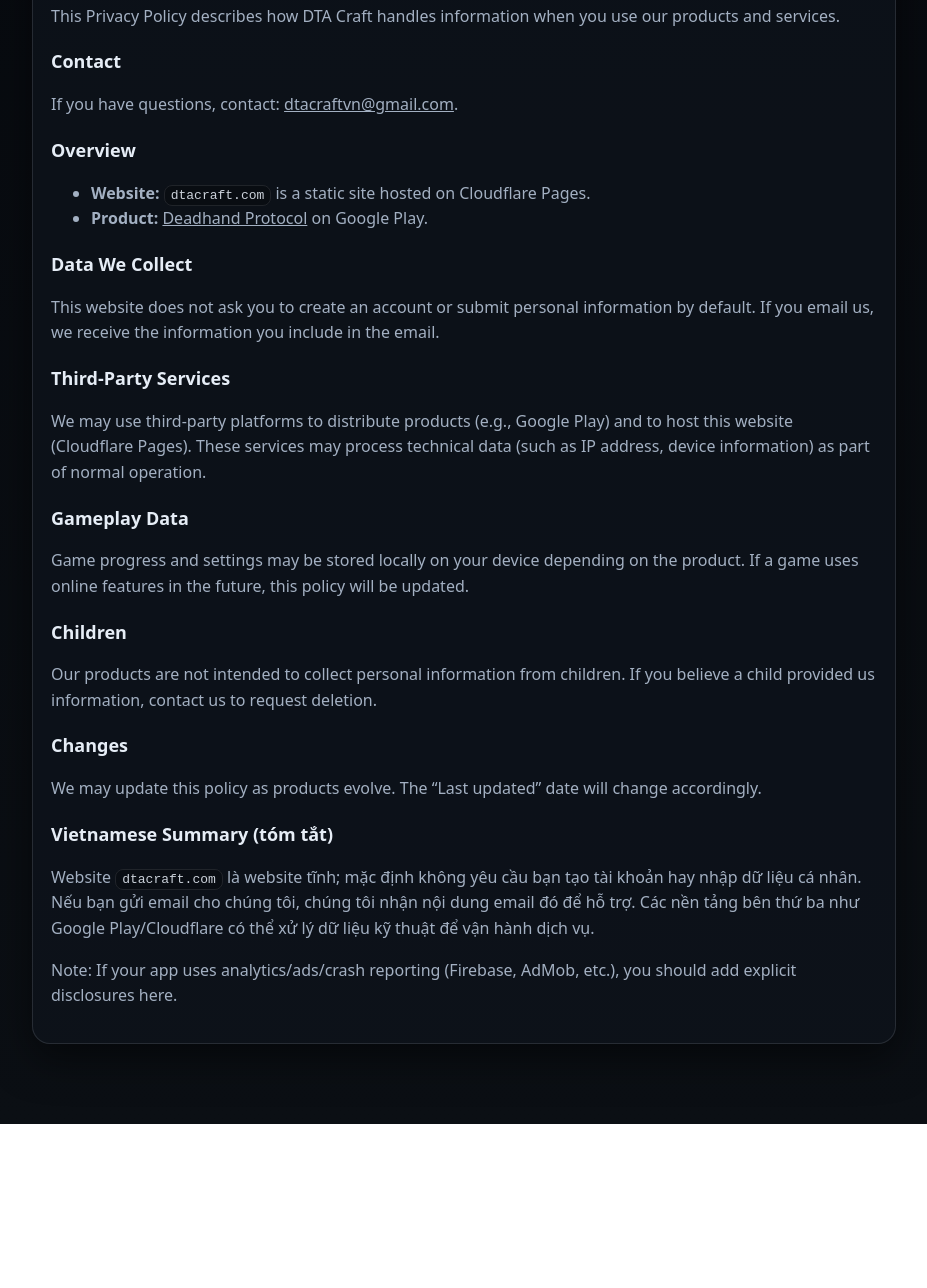
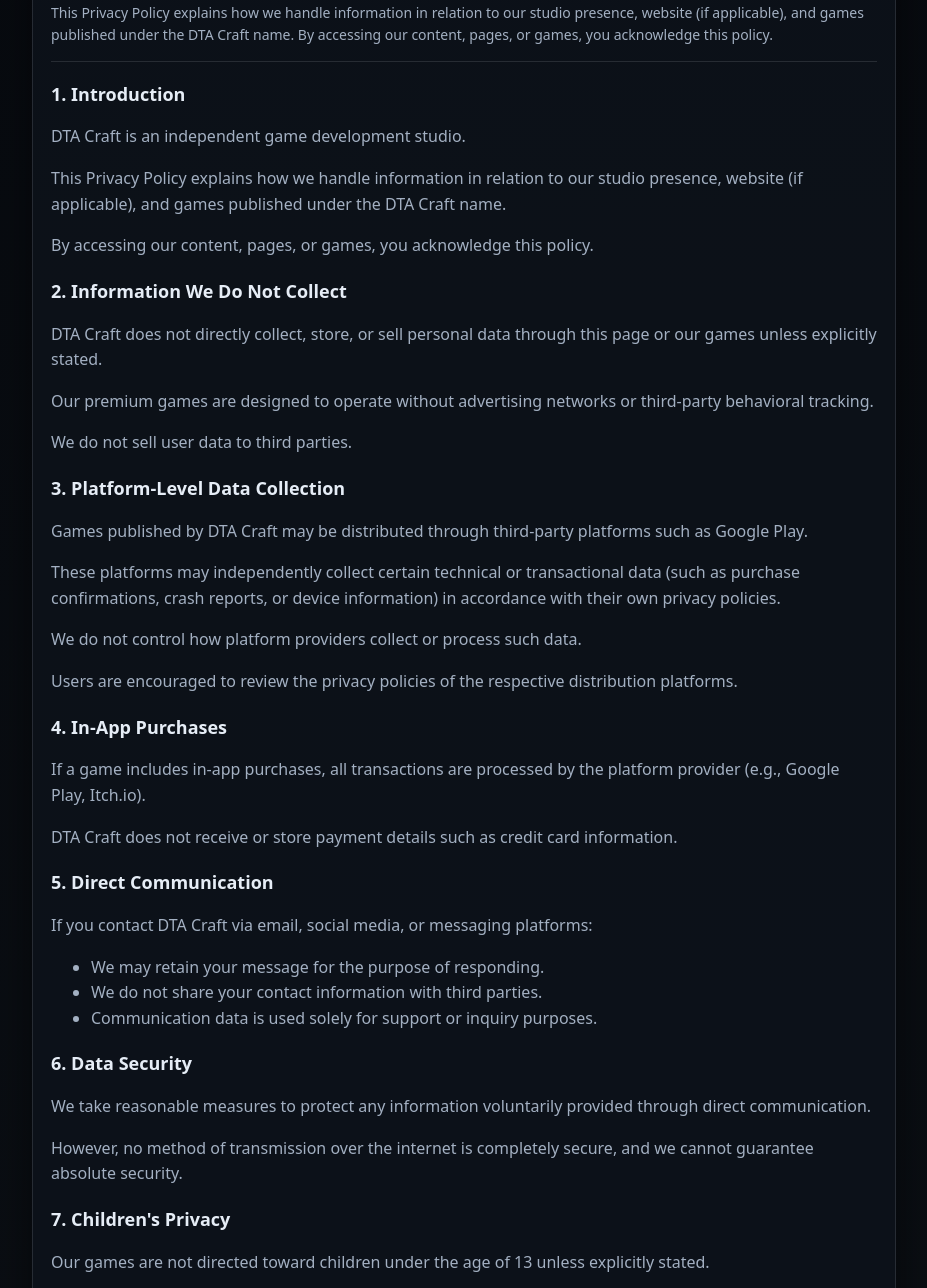
Before and after one commit to dtacraft/dtacraft-site, a plain HTML site: page dtacraft-site/privacy.html in a window 1280 px wide. Shown: the part 176-1464 px from the top of the page, without its empty margins (176-1103 px from the left). Before the commit the page ends 1300 px from the top, so only its background shows below. Drawn offline with Linux system fonts and the light colour scheme.

Commit message:
Update privacy.html

```diff
--- a/dtacraft-site/privacy.html
+++ b/dtacraft-site/privacy.html
@@ -4,7 +4,7 @@
   <meta charset="utf-8" />
   <meta name="viewport" content="width=device-width, initial-scale=1" />
   <title>Privacy Policy - DTA Craft</title>
-  <meta name="description" content="Privacy Policy for DTA Craft products." />
+  <meta name="description" content="DTA Craft Privacy Policy." />
   <meta name="theme-color" content="#070a0f" />
   <style>
     :root{
@@ -47,68 +47,84 @@
       box-shadow: inset 0 0 0 1px rgba(0,0,0,.35), 0 12px 26px rgba(0,0,0,.55);
     }
     .btn:hover{border-color: rgba(240,160,16,.72)}
+    .small{font-size:14px}
+    .hr{height:1px; background:var(--line); margin:14px 0}
   </style>
 </head>
 <body>
   <div class="wrap">
     <div class="top">
       <a class="btn" href="/">← Back</a>
-      <div class="muted">Last updated: <span id="d"></span></div>
+      <div class="muted">Last updated: <strong>20 February 2026</strong></div>
     </div>
 
     <div class="card">
-      <h1>Privacy Policy</h1>
-      <p>This Privacy Policy describes how DTA Craft handles information when you use our products and services.</p>
+      <h1>DTA Craft Privacy Policy</h1>
 
-      <h2>Contact</h2>
-      <p>If you have questions, contact: <a href="mailto:dtacraftvn@gmail.com">dtacraftvn@gmail.com</a>.</p>
+      <p class="muted small">
+        This Privacy Policy explains how we handle information in relation to our studio presence, website (if applicable), and games published under the DTA Craft name.
+        By accessing our content, pages, or games, you acknowledge this policy.
+      </p>
 
-      <h2>Overview</h2>
+      <div class="hr"></div>
+
+      <h2>1. Introduction</h2>
+      <p>DTA Craft is an independent game development studio.</p>
+      <p>
+        This Privacy Policy explains how we handle information in relation to our studio presence, website (if applicable),
+        and games published under the DTA Craft name.
+      </p>
+      <p>By accessing our content, pages, or games, you acknowledge this policy.</p>
+
+      <h2>2. Information We Do Not Collect</h2>
+      <p>DTA Craft does not directly collect, store, or sell personal data through this page or our games unless explicitly stated.</p>
+      <p>Our premium games are designed to operate without advertising networks or third-party behavioral tracking.</p>
+      <p>We do not sell user data to third parties.</p>
+
+      <h2>3. Platform-Level Data Collection</h2>
+      <p>Games published by DTA Craft may be distributed through third-party platforms such as Google Play.</p>
+      <p>
+        These platforms may independently collect certain technical or transactional data (such as purchase confirmations,
+        crash reports, or device information) in accordance with their own privacy policies.
+      </p>
+      <p>We do not control how platform providers collect or process such data.</p>
+      <p>Users are encouraged to review the privacy policies of the respective distribution platforms.</p>
+
+      <h2>4. In-App Purchases</h2>
+      <p>If a game includes in-app purchases, all transactions are processed by the platform provider (e.g., Google Play, Itch.io).</p>
+      <p>DTA Craft does not receive or store payment details such as credit card information.</p>
+
+      <h2>5. Direct Communication</h2>
+      <p>If you contact DTA Craft via email, social media, or messaging platforms:</p>
       <ul>
-        <li><strong>Website:</strong> <code>dtacraft.com</code> is a static site hosted on Cloudflare Pages.</li>
-        <li><strong>Product:</strong> <a href="https://play.google.com/store/apps/details?id=com.dtacraft.deadhandprotocol" target="_blank" rel="noopener">Deadhand Protocol</a> on Google Play.</li>
+        <li>We may retain your message for the purpose of responding.</li>
+        <li>We do not share your contact information with third parties.</li>
+        <li>Communication data is used solely for support or inquiry purposes.</li>
       </ul>
 
-      <h2>Data We Collect</h2>
-      <p>
-        This website does not ask you to create an account or submit personal information by default.
-        If you email us, we receive the information you include in the email.
+      <h2>6. Data Security</h2>
+      <p>We take reasonable measures to protect any information voluntarily provided through direct communication.</p>
+      <p>However, no method of transmission over the internet is completely secure, and we cannot guarantee absolute security.</p>
+
+      <h2>7. Children's Privacy</h2>
+      <p>Our games are not directed toward children under the age of 13 unless explicitly stated.</p>
+      <p>We do not knowingly collect personal information from children.</p>
+      <p>If you believe that a child has provided personal data, please contact us and we will take appropriate steps.</p>
+
+      <h2>8. Changes to This Policy</h2>
+      <p>This Privacy Policy may be updated periodically.</p>
+      <p>Any changes will be reflected by updating the “Last updated” date above.</p>
+
+      <h2>9. Contact</h2>
+      <p class="muted">
+        For privacy-related inquiries:
       </p>
-
-      <h2>Third-Party Services</h2>
-      <p>
-        We may use third-party platforms to distribute products (e.g., Google Play) and to host this website (Cloudflare Pages).
-        These services may process technical data (such as IP address, device information) as part of normal operation.
-      </p>
-
-      <h2>Gameplay Data</h2>
-      <p>
-        Game progress and settings may be stored locally on your device depending on the product. If a game uses online features in the future, this policy will be updated.
-      </p>
-
-      <h2>Children</h2>
-      <p>Our products are not intended to collect personal information from children. If you believe a child provided us information, contact us to request deletion.</p>
-
-      <h2>Changes</h2>
-      <p>We may update this policy as products evolve. The “Last updated” date will change accordingly.</p>
-
-      <h2>Vietnamese Summary (tóm tắt)</h2>
-      <p>
-        Website <code>dtacraft.com</code> là website tĩnh; mặc định không yêu cầu bạn tạo tài khoản hay nhập dữ liệu cá nhân.
-        Nếu bạn gửi email cho chúng tôi, chúng tôi nhận nội dung email đó để hỗ trợ.
-        Các nền tảng bên thứ ba như Google Play/Cloudflare có thể xử lý dữ liệu kỹ thuật để vận hành dịch vụ.
-      </p>
-
-      <p class="muted" style="margin-top:16px">
-        Note: If your app uses analytics/ads/crash reporting (Firebase, AdMob, etc.), you should add explicit disclosures here.
-      </p>
+      <ul>
+        <li>Email: <a href="mailto:dtacraftvn@gmail.com">dtacraftvn@gmail.com</a></li>
+        <li>Studio: DTA Craft</li>
+        <li>Country: Vietnam</li>
+      </ul>
     </div>
   </div>
-
-  <script>
-    const d = new Date();
-    const pad = (n)=>String(n).padStart(2,"0");
-    document.getElementById("d").textContent = `${d.getFullYear()}-${pad(d.getMonth()+1)}-${pad(d.getDate())}`;
-  </script>
 </body>
 </html>
```
